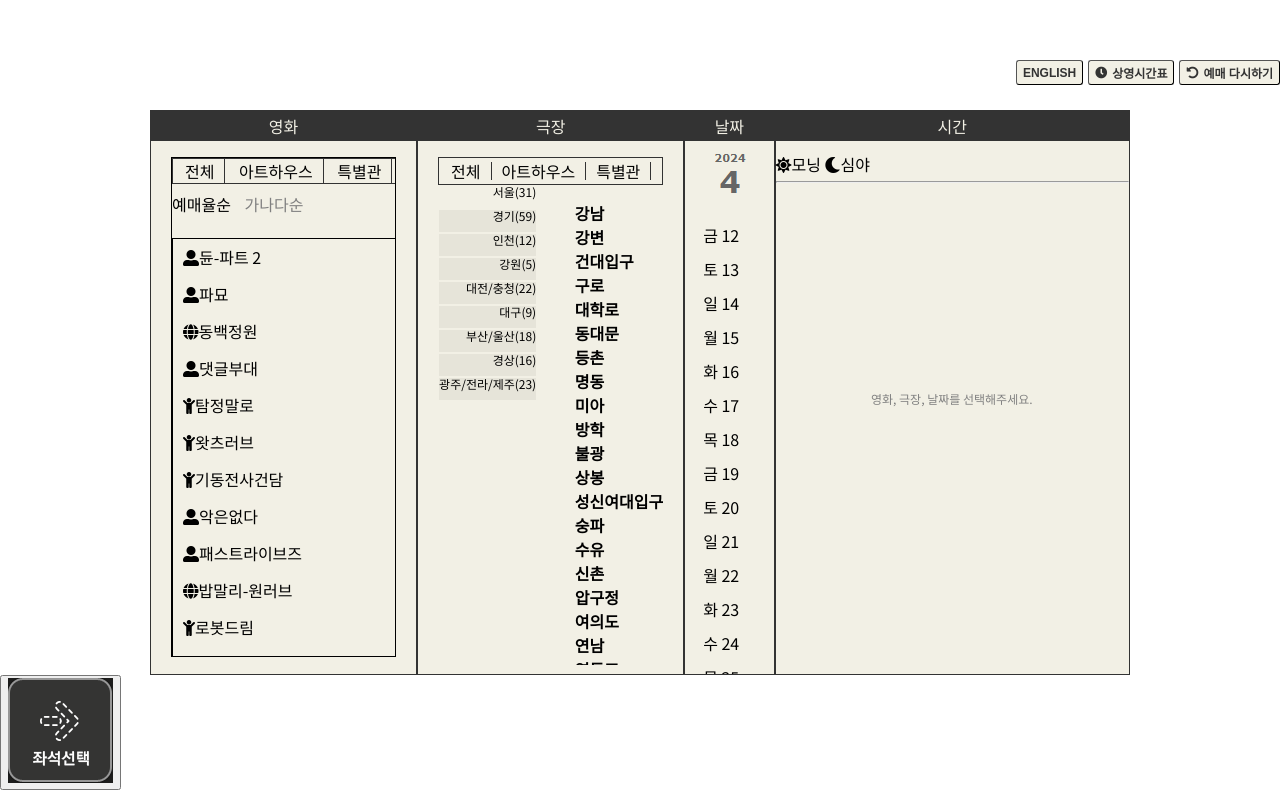
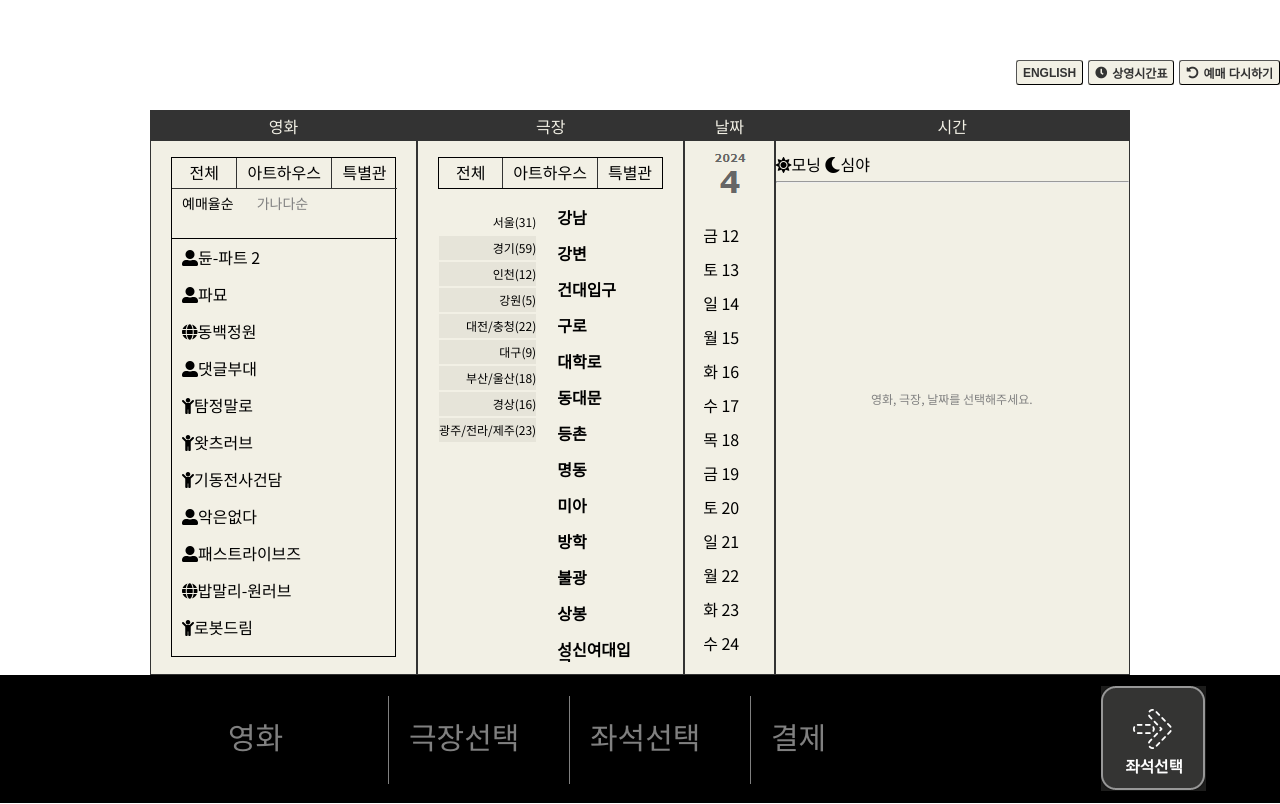
Before and after one commit to teamCGV/CGV, a plain HTML site: page html/reservation.html in a window 1280 px wide. Drawn offline with nearby package versions, Linux system fonts and the light colour scheme.

Commit message:
section.last 끗

```diff
--- a/css/common.css
+++ b/css/common.css
@@ -15,8 +15,7 @@ a,button,input{
   font-size: inherit;
   color: inherit;
   cursor: pointer;
-<<<<<<< HEAD
-=======
+
 }
 
 /* header-------------------- */
@@ -164,5 +163,10 @@ footer .info .choose button{
  background-color: #7c7c7c;
  color:#fff;
  border: none;
->>>>>>> origin
+
 }
+
+
+*::-webkit-scrollbar{
+  display: none;
+}
--- a/css/reservation.css
+++ b/css/reservation.css
@@ -14,11 +14,17 @@
   margin-bottom: 10px;
   /* border: 2px solid greenyellow; */
   padding: 30px 0px 15px 0px;
+
 }
 
 .navi .top .top-menu {
   color: #333333;
   margin-left: 5px;
+  /* width: 980px; */
+  /* margin: 0 auto; */
+  /* display: flex; */
+  background: #f2f0e5;
+  /* height: 565px; */
 }
 
 .navi .top .top-menu .btn {
@@ -99,6 +105,18 @@ a {
 section.main-box .headtxt a {
   border-right: 1px solid #333333;
   padding: 0px 10px;
+  display: block;
+  height: 30px;
+  line-height: 28px;
+  width: 100px;
+  white-space: nowrap;
+  text-align: center;
+}
+section.main-box .headtxt a:first-child{
+  width: calc(100% -200px);
+}
+section.main-box .headtxt a:last-child{
+  border-right: none;
 }
 /* border로 인한 패딩조절. 궁금하면 주석  */
 
@@ -108,17 +126,15 @@ section.main-box .headtxt a {
 
 section.main-box .index2 {
   position: relative;
-  overflow-y: scroll;
+  /* overflow-y: scroll; */
   border: 1px solid #000;
 
   height: 500px;
 }
 section.main-box .headtxt {
-  position: absolute;
-  border: 1px solid #333333;
-  padding: 4px 2px;
-  top: 0%;
+  border-bottom: 1px solid #333333;
   width: 225px;
+  display: flex;
 }
 /* border로 인한 패딩조절. 궁금하면 주석  */
 
@@ -135,19 +151,26 @@ section.main-box .subtext {
   /* border: 1px solid #000; */
   top: 30px;
   margin-top: 8px;
+  font-size: 14px;
 }
 section.main-box .subtext .ml1 {
   margin-right: 10px;
+  padding: 10px;
 }
 section.main-box .select-movie {
   position: absolute;
-  border: 1px solid #000;
+  border-top: 1px solid #000;
   top: 80px;
   display: flex;
   flex-direction: column;
 
   height: 565px;
   width: 225px;
+  height: 419px;
+  overflow-y: scroll;
+}
+section.main-box .select-movie::-webkit-scrollbar{
+  display: none;
 }
 section.main-box .select-movie a {
   padding: 10px 0px 10px 10px;
@@ -176,49 +199,53 @@ section.main-box .headtxt2 a {
 
 section.main-box .index3 {
   position: relative;
+  height: calc(100% - 30px);
 }
-section.main-box .headtxt2 {
-  position: absolute;
-  border: 1px solid #333333;
-  padding: 4px 2px;
-  top: 100%;
-  width: 225px;
+section.main-box  .contents2 .headtxt {
+border: solid 1px #000;
+}
+section.main-box .contents2 .all-place{
+height: calc(100% - 60px);
+padding: 20px 0 0;
+display: flex;
 }
 section.main-box .contents2 .fsc {
-  position: relative;
-  padding: 20px;
-  overflow: scroll;
-  height: 480px;
+  height: 100%;
+  overflow-y: scroll;
+  display: flex;
+  padding: 0 20px;
 }
 section.main-box .contents2 .place {
-  position: absolute;
   display: flex;
   flex-direction: column;
   text-align: right;
   left: 0px;
   font-size: 12px;
+  width: 100px;
 }
 section.main-box .contents2 .place #seoul {
   background: #f2f0e5;
 }
 section.main-box .contents2 .place a {
   background: #e6e4d9;
-  height: 24px;
+  line-height: 24px;
   border: 1px solid #f2f0e5;
+  white-space: nowrap;
+
 }
 
 
 section.main-box .contents2 .sub-place {
-  position: absolute;
   display: flex;
   flex-direction: column;
   text-align: left;
-  right: 0px;
-
+  height: 100%;
+  overflow-y: scroll;
 }
 section.main-box .contents2 .sub-place .butn3 {
-  height: 24px;
+  /* height: 24px; */
   font-weight: bolder;
+  margin-bottom: 20px;
 }
 /* 둘째칸 끗 */
 /* 셋째칸 */
@@ -229,6 +256,7 @@ section.main-box .contents3 {
 }
 section.main-box .contents3 .index4 {
   overflow-y: scroll;
+  height: 522px;
 }
 section.main-box .contents3 .index4 a {
   display: flex;
@@ -254,3 +282,79 @@ section.main-box .contents4 .inf {
   font-size: 12px;
 }
 /* 넷째칸 끗 */
+
+/* last */
+section.last .container {
+  height: 128px;
+  background: #000;
+}
+section.last .container .item {
+  width: 980px;
+  /* margin: 0 auto; */
+  /* background: red; */
+  /* position: relative; */
+  margin-left: 227px;
+  height: 128px;
+  /* line-height: 128px; */
+  /* border: 1px solid #000; */
+}
+
+
+section.last .container .text {
+  color: grey;
+  font-size: 30px;
+  border: 1px solid #000;
+  /* position: relative; */
+  height: 128px;
+}
+section.last .container .text > ul > li{
+  /* float: left; */
+  /* border: 1px solid yellow; */
+  flex: 7;
+  /* width: 130px;
+  height: 107px; */
+  display: block;
+  margin: 20px;
+  margin-left: 0px;
+
+  /* padding: 20px 0; */
+  /* z-index: 9099; */
+  /* text-align: center; */
+}
+section.last .container .text > ul > li:not(:nth-child(4)) {
+  border-right: 1px solid gray;
+}
+section.last .container .text > ul > li > a{
+  padding: 20px 0;
+  text-align: center;
+  line-height: 80px;
+}
+section.last .container .text > ul {
+  display: flex;
+  height: 128px;
+  position: relative  ;
+}
+section.last .container .text > ul > li:nth-child(1) {
+  /* border: 1px solid yellow; */
+  width: 180px;
+}
+section.last .container .text > ul > a{
+  /* border: 1px solid blue; */
+  height: 100px;
+  margin-left: 150px;
+  margin-top: 10px;
+  /* margin-right: 100px; */
+  /* padding-top: 43px; */
+}
+section.last .container .text > ul > li:nth-child(2){
+width: 180px;
+}
+section.last .container .text > ul > li:nth-child(3) {
+width: 180px;
+}
+section.last .container .text > ul > li:nth-child(4) {
+  width: 100px;
+}
+
+
+/* last 끗 */
--- a/html/reservation.html
+++ b/html/reservation.html
@@ -84,7 +84,7 @@
     <div class="contents2">
       <div class="index1">극장</div>
       <div class="index3">
-        <div class="headtxt2">
+        <div class="headtxt">
           <a href="#" class="top-butn">전체</a>
           <a href="#" class="top-butn">아트하우스</a>
           <a href="#" class="top-butn">특별관</a>
@@ -187,19 +187,25 @@
 
   <!-- //영화 극장 날짜 시간 -->
 
-  <!-- footer -->
-  <!-- <div class="ello"> -->
-  <!-- <span class="img-box"><img src="../images/choice.png" alt="" /></span> -->
-  <!-- <span class="img-box2"><img src="../images/choice-chair.png" alt="" /></span> -->
-  <!-- <span class="img-box3"><img src="../images/none.png" alt="" /></span> -->
-  <!-- </div> -->
 
+  <section class="last">
     <div class="container">
-    <button class="img-box2">
+      <div class="item">
+        <div class="text clearfix">
+          <ul class="clearfix">
+            <li><a href="">영화</a></li>
+            <li><a href="">극장선택</a></li>
+            <li><a href="">좌석선택</a></li>
+            <li><a href="">결제</a></li>
+            <a href="#" class="img-box2">
               <img src="../images/choice-chair.png" alt="" />
-    </button>
+            </a>
+          </ul>
+          </a>
         </div>
-  <!-- //footer -->
+      </div>
+    </div>
+  </section>
 
   <!-- <div class="search">
       <div class="el">
```
Lines whose indentation alone changed are shown as unchanged.
